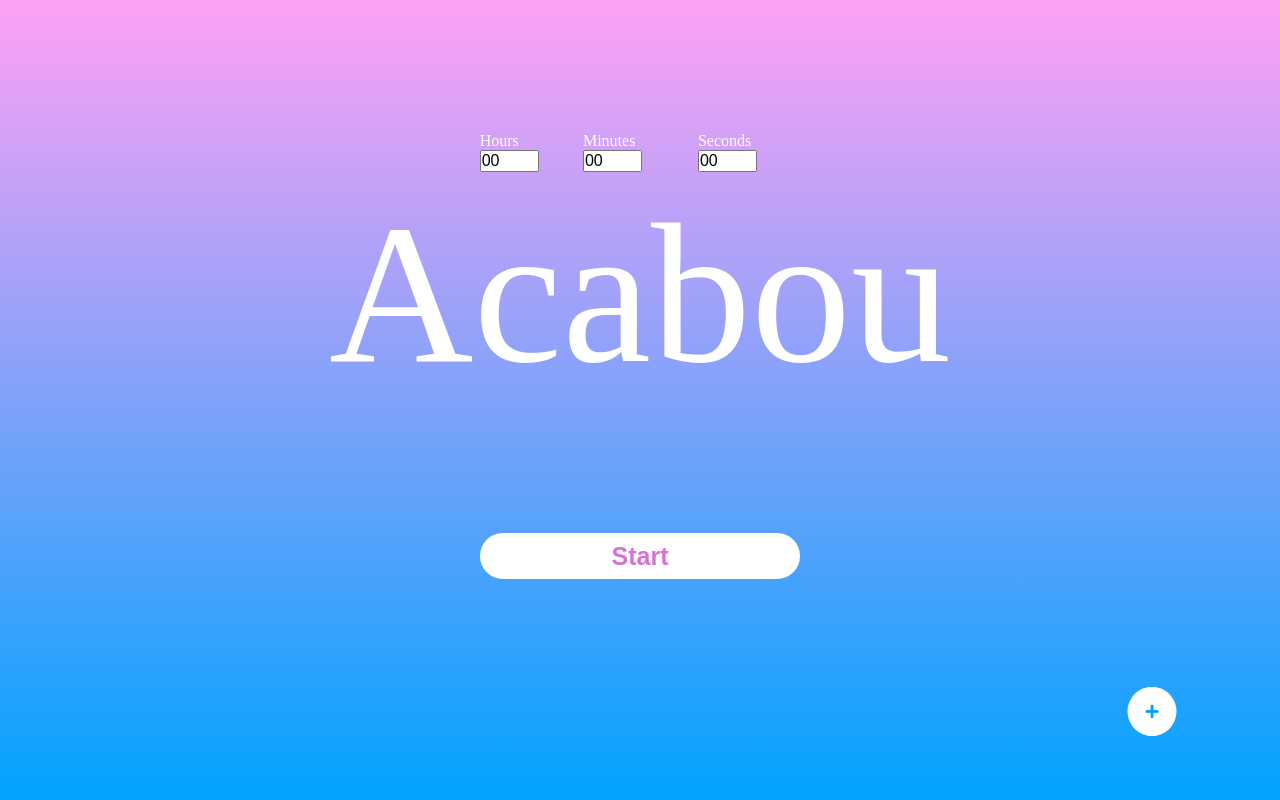
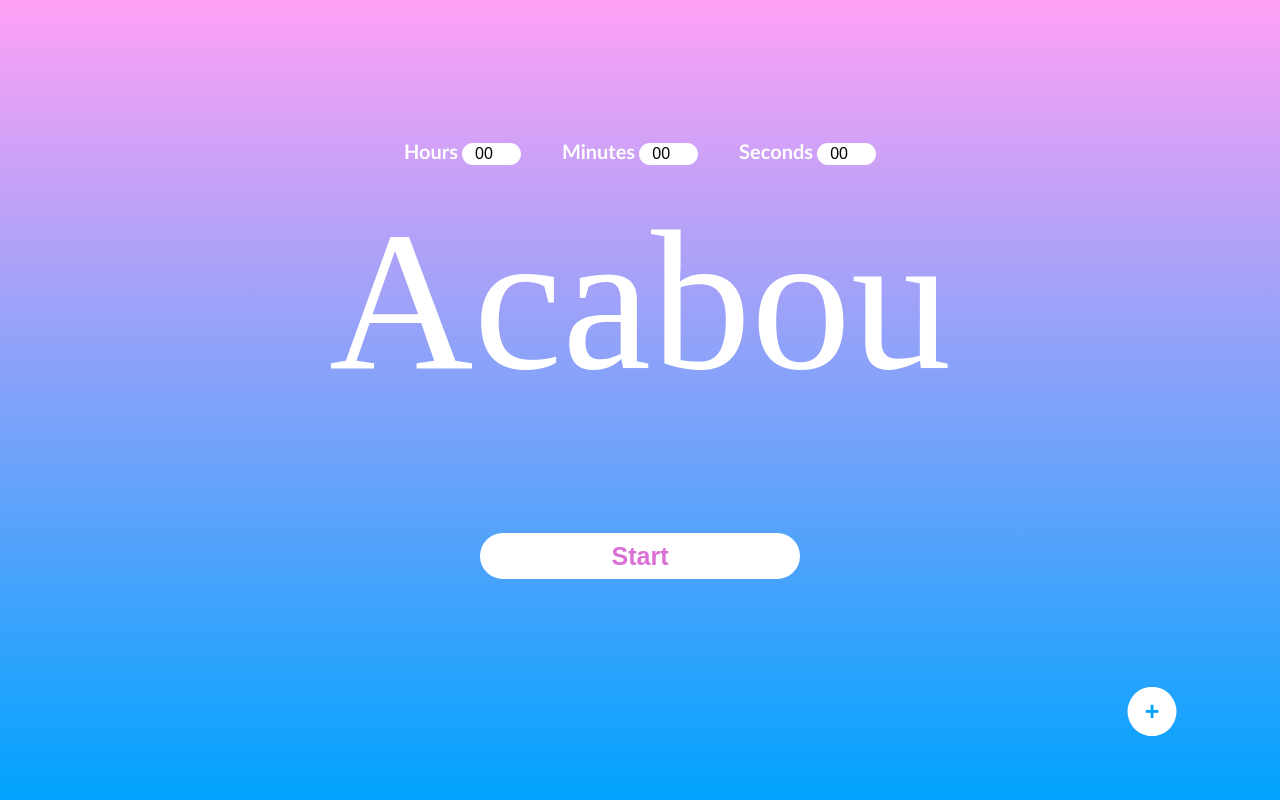
Before and after one commit to iamsamarav/TimerDevelopment, a website: page src/index.html in a window 1280 px wide. Both pictures are taken after a click on the button "Start". Drawn offline with Linux system fonts and the light colour scheme.

Commit message:
Update start

```diff
--- a/src/script.js
+++ b/src/script.js
@@ -17,9 +17,9 @@ const timer = (duration, display) => {
     let timer = duration
     let hours, minutes, seconds
 
-    setInterval(() => {
+    let interval = setInterval(() => {
         hours = Math.floor((timer / 60) / 60)
-        minutes = Math.floor(timer/60)
+        minutes = Math.floor(timer/60 - (hours * 60))
         seconds = Math.floor(timer % 60)
 
         hours = hours < 10 ? '0' + hours : hours
@@ -32,6 +32,7 @@ const timer = (duration, display) => {
 
         if (timer < 0) {
             display.innerHTML = 'Acabou'
+            clearInterval(interval)
         }
     }, 1000)
 }}
--- a/src/style.css
+++ b/src/style.css
@@ -33,7 +33,7 @@ body{
     color: orchid;
     font-weight: bolder;
     font-size: 25px;
-    overflow: none;
+    outline: none;
     transition: all 1s 0.2s;
 }
 
@@ -55,7 +55,7 @@ body{
     color: orchid;
     font-weight: bolder;
     font-size: 25px;
-    overflow: none;
+    outline: none;
     transition: all 1s 0.2s;
 }
 
@@ -77,7 +77,7 @@ body{
     color: orchid;
     font-weight: bolder;
     font-size: 25px;
-    overflow: none;
+    outline: none;
     transition: all 1s 0.2s;
 }
 
@@ -99,7 +99,7 @@ body{
     color: orchid;
     font-weight: bolder;
     font-size: 25px;
-    overflow: none;
+    outline: none;
     transition: all 1s 0.2s;
 }
 
@@ -132,8 +132,10 @@ footer{
 }
 
 label {
-    font-size: 16px;
+    font-size: 20px;
     color: white;
+    font-weight: bolder;
+    font-family: 'Trebuchet MS', 'Lucida Sans Unicode', 'Lucida Grande', 'Lucida Sans', Arial, sans-serif;
 }
 
 input {
@@ -155,6 +157,7 @@ input {
     display: flex;
     justify-content: center;
     align-items: center;
+    width: 80%;
 }
 
 .group{
@@ -166,3 +169,24 @@ input {
     justify-content: center;
     flex-direction: column;
 }
+
+#hour{
+    border: solid 2px white;
+    border-radius: 15px;
+    text-align: center;
+    outline: none;
+}
+
+#minute{
+    border: solid 2px white;
+    border-radius: 15px;
+    text-align: center;
+    outline: none;
+}
+
+#second{
+    border: solid 2px white;
+    border-radius: 15px;
+    text-align: center;
+    outline: none;
+}
```
